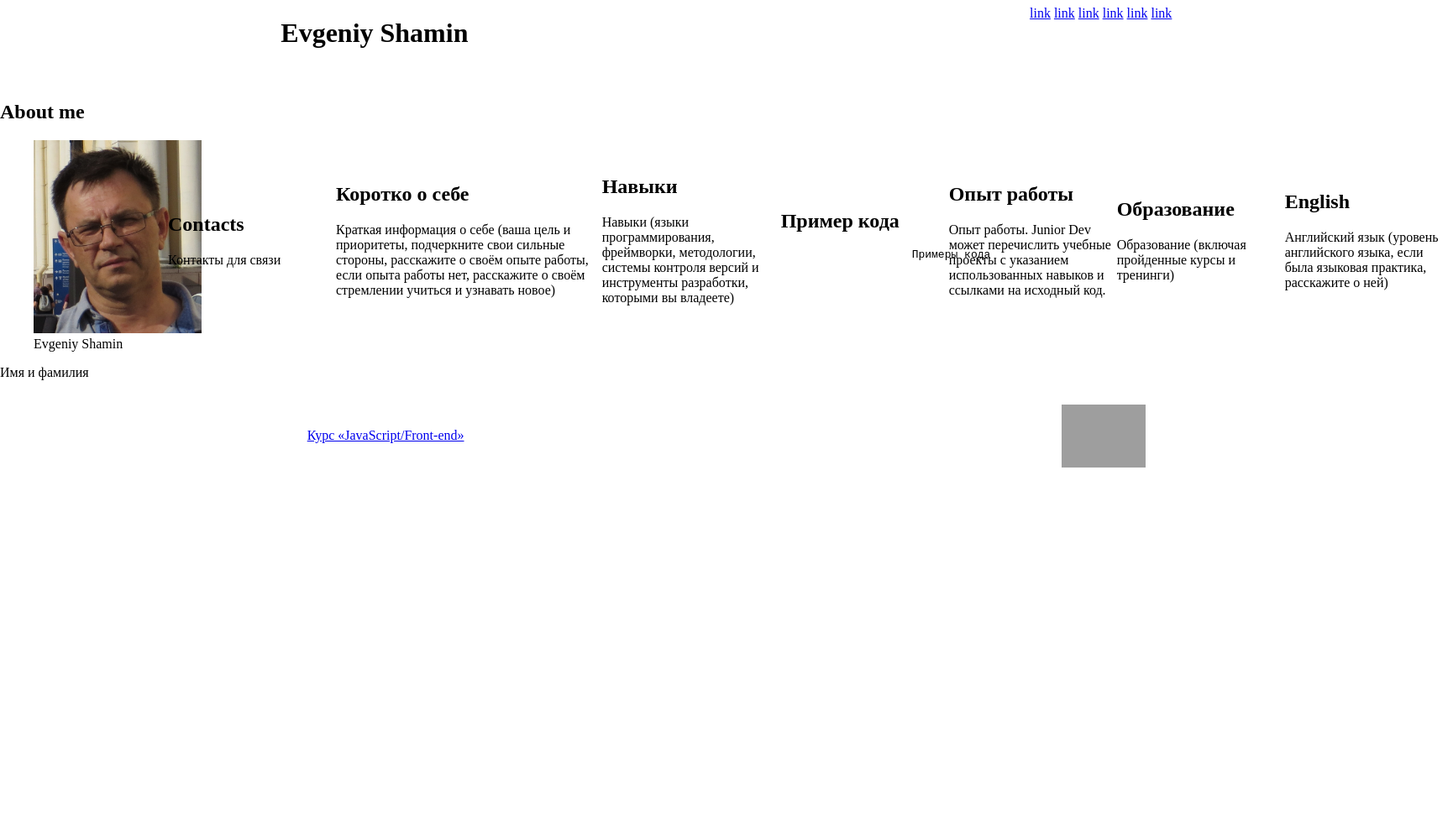
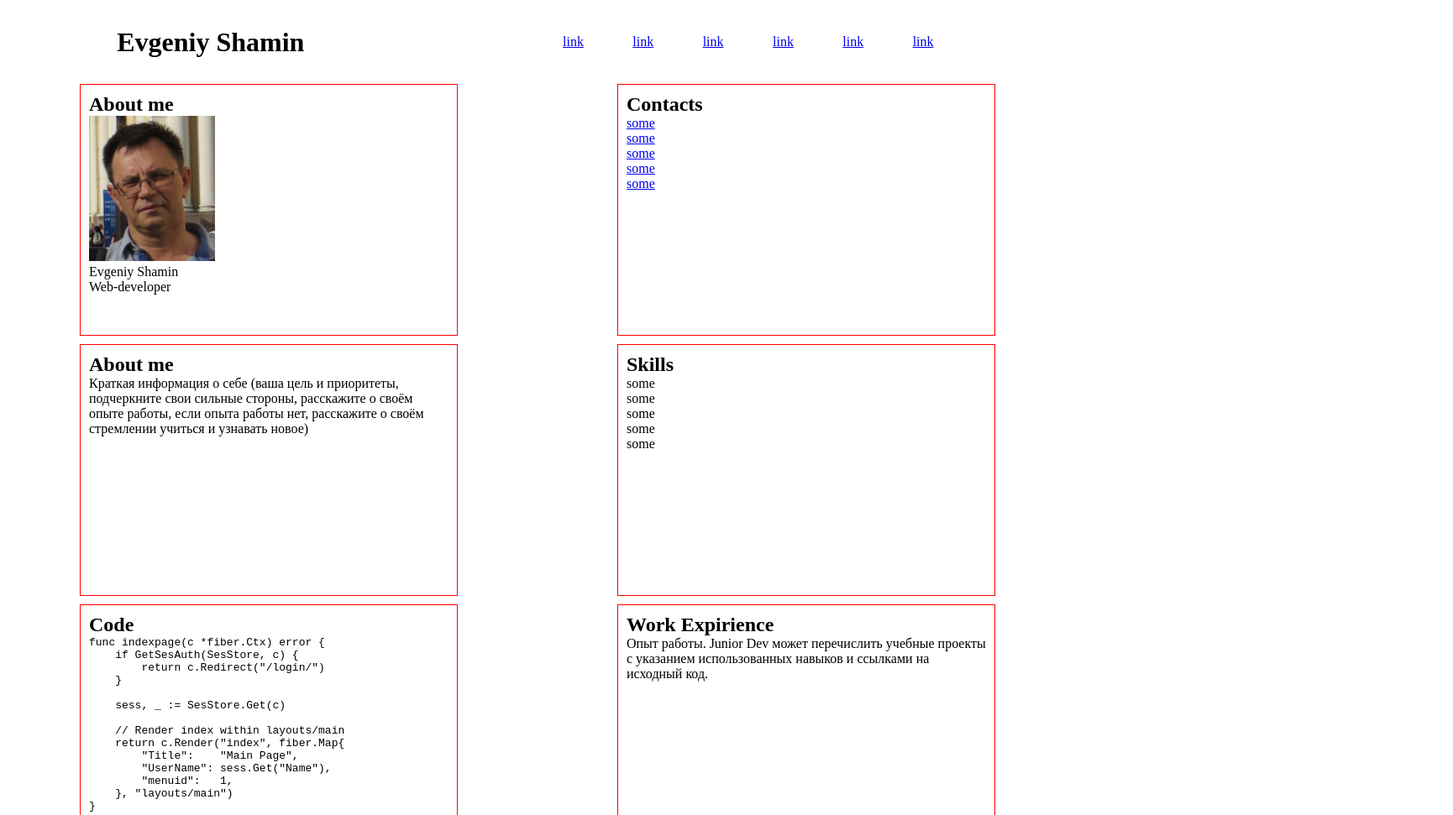
Before and after one commit to Rolbeth/rsschool-cv, a plain HTML site: page index.html in a window 1280 px wide. Shown: the top 971 px of the page at 84% size, 1730 px wide, since content can reach past the window. Before the commit the page ends 800 px from the top, so only its background shows below. Drawn offline with Linux system fonts and the light colour scheme; grey boxes are pictures that could not be loaded.

Commit message:
feat: make draft css

```diff
--- a/index.html
+++ b/index.html
@@ -26,51 +26,76 @@
         <section>
             <h2>About me </h2>
             <figure>
-                <img src="images/me.jpg" width="200" alt="me">
+                <img src="images/me.jpg" width="150" alt="me">
                 <figcaption>Evgeniy Shamin</figcaption>
             </figure>
             <p>
-                Имя и фамилия
+                Web-developer
             </p>
 
         </section>
         <section>
             <h2>Contacts </h2>
-            <p>
-                Контакты для связи
-            </p>
+
+            <ul>
+                <li><a href="#">some</a></li>
+                <li><a href="#">some</a></li>
+                <li><a href="#">some</a></li>
+                <li><a href="#">some</a></li>
+                <li><a href="#">some</a></li>
+            </ul>
 
         </section>
+
         <section>
-            <h2>Коротко о себе</h2>
-            <div>
+            <h2>About me</h2>
+
                 <p>
                     Краткая информация о себе (ваша цель и приоритеты, подчеркните свои сильные стороны, расскажите о
                     своём опыте работы, если опыта работы нет, расскажите о своём стремлении учиться и узнавать новое)
                 </p>
+
+        </section>
+
+        <section>
+            <h2>Skills</h2>
+
+               <uL>
+                <li>some </li>
+                <li>some </li>
+                <li>some </li>
+                <li>some </li>
+                <li>some </li>
+               </uL>
+
+        </section>
+
+        <section>
+            <h2>Code</h2>
+            <div>
+                <!-- <code> -->
+ <pre>
+func indexpage(c *fiber.Ctx) error {
+    if GetSesAuth(SesStore, c) {
+        return c.Redirect("/login/")
+    }
+
+    sess, _ := SesStore.Get(c)
+
+    // Render index within layouts/main
+    return c.Render("index", fiber.Map{
+        "Title":    "Main Page",
+        "UserName": sess.Get("Name"),
+        "menuid":   1,
+    }, "layouts/main")
+}
+</pre>
+                <!-- </code> -->
             </div>
         </section>
+
         <section>
-            <h2>Навыки</h2>
-            <div>
-                <p>
-                    Навыки (языки программирования, фреймворки, методологии, системы контроля версий и инструменты
-                    разработки, которыми вы владеете)
-                </p>
-            </div>
-        </section>
-        <section>
-            <h2>Пример кода</h2>
-            <div>
-                <code>
-                    <pre>
-                    Примеры кода
-                   </pre>
-                </code>
-            </div>
-        </section>
-        <section>
-            <h2>Опыт работы</h2>
+            <h2>Work Expirience</h2>
             <div>
                 <p>
                     Опыт работы. Junior Dev может перечислить учебные проекты с указанием использованных навыков и
@@ -78,8 +103,9 @@
                 </p>
             </div>
         </section>
+
         <section>
-            <h2>Образование</h2>
+            <h2>Education</h2>
             <div>
                 <p>
                     Образование (включая пройденные курсы и тренинги)
--- a/styles/style.css
+++ b/styles/style.css
@@ -1,47 +1,65 @@
 * {
     box-sizing: border-box;
+       margin: 0;
+    padding: 0;
 }
 
 html, body {
-    margin: 0;
-    padding: 0;
+
+    height: 100%;
 }
 
 body {
     display: grid;
     grid-template-rows: 100px 1fr 100px;
-    grid-template-columns: ;
-
+    justify-content: center;
 }
 
-header{
-    display: flex;
-    justify-content: space-around;
-    align-items: stretch;
-}
-nav{
-    display: inline;
-    line-height: 2em;
-}
-
-main{
+header,
+footer
+{
     display: flex;
     justify-content: space-around;
     align-items: center;
 }
 
-section{
-    flex-flow: column;
-    min-width: 200px;
-    flex: auto;
+ul{
+    list-style: none;
 }
 
-/*  */
-footer {
+nav{
+    max-width: 500px;
+    flex: 1 0 auto;
+    display: flex;
+    justify-content: space-around;
+
+}
+
+main{
+    max-width: 1400px;
+    /* flex: 1 0 auto; */
+
     display: flex;
     justify-content: space-around;
     align-items: center;
+    flex-flow: row wrap;
+}
 
+section{
+    border: 1px solid red;
+    flex: 0 0 450px;
+
+    max-width: 500px;
+    height: 300px;
+    min-width: 300px;
+    margin-bottom: 10px;
     padding: 10px;
+}
+}
 
+section :nth-child(1) {
+    /* padding: 10px; */
 }
+section :nth-child(2){
+    /* color: blue; */
+}
```
